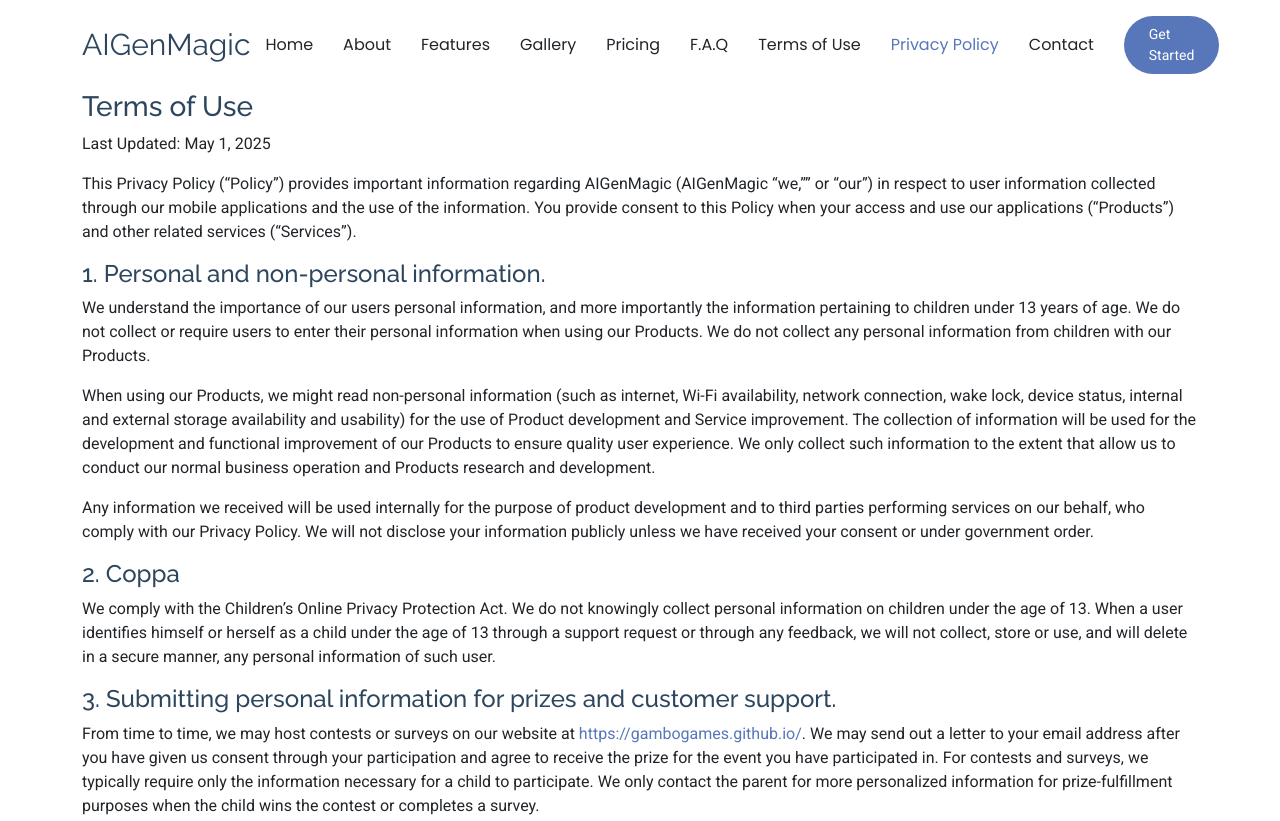
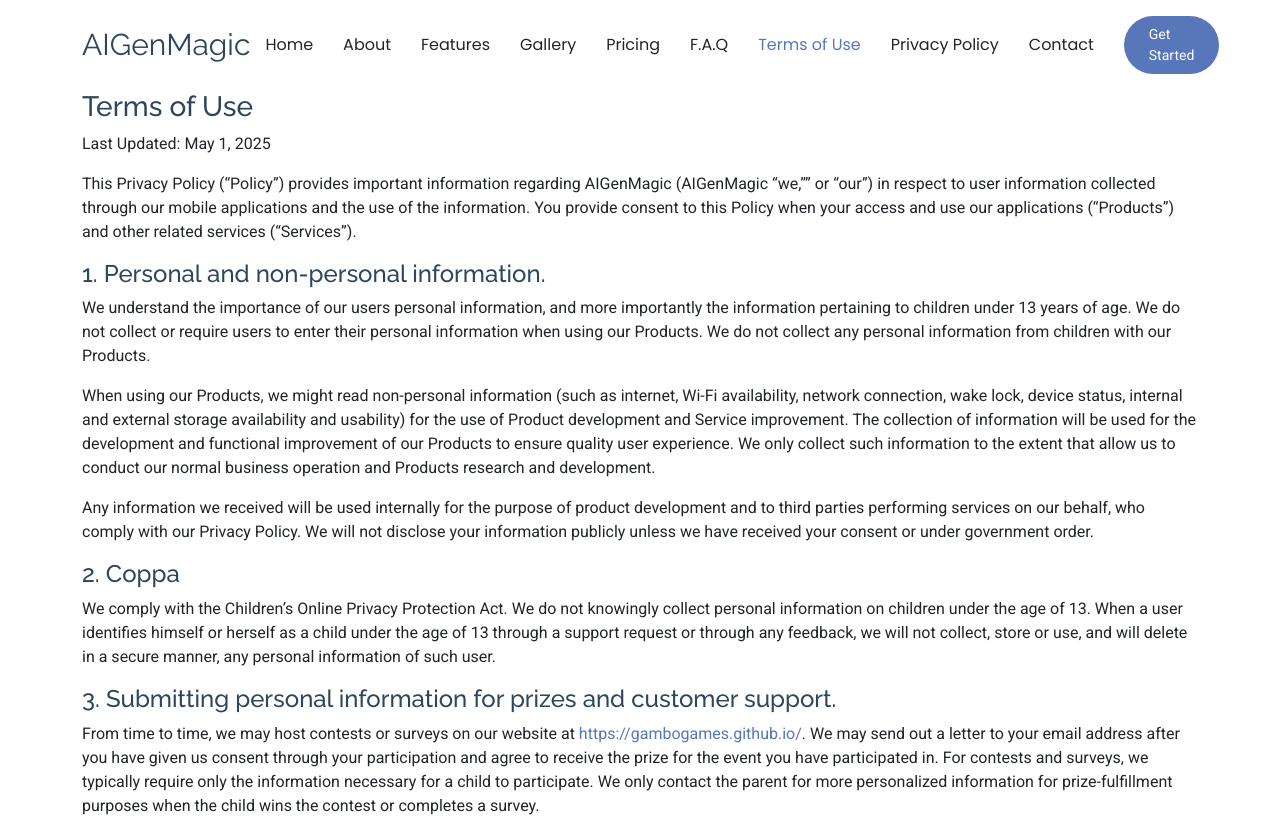
Before and after one commit to aigenmagic/aigenmagic.github.io, a plain HTML site: page terms.html in a window 1280 px wide. Shown: the top 821 px of the page. Drawn offline with Linux system fonts and the light colour scheme.

Commit message:
Update terms.html

```diff
--- a/terms.html
+++ b/terms.html
@@ -60,8 +60,8 @@
           <li><a href="/index.html#gallery">Gallery</a></li>
           <li><a href="/index.html#pricing">Pricing</a></li>
           <li><a href="/index.html#faq">F.A.Q</a></li>
-          <li><a href="/terms.html">Terms of Use</a></li>
-          <li><a href="/privacy.html" class="active">Privacy Policy</a></li>
+          <li><a href="/terms.html" class="active">Terms of Use</a></li>
+          <li><a href="/privacy.html">Privacy Policy</a></li>
           <li><a href="/contact.html">Contact</a></li>
         </ul>
         <i class="mobile-nav-toggle d-xl-none bi bi-list"></i>
```
